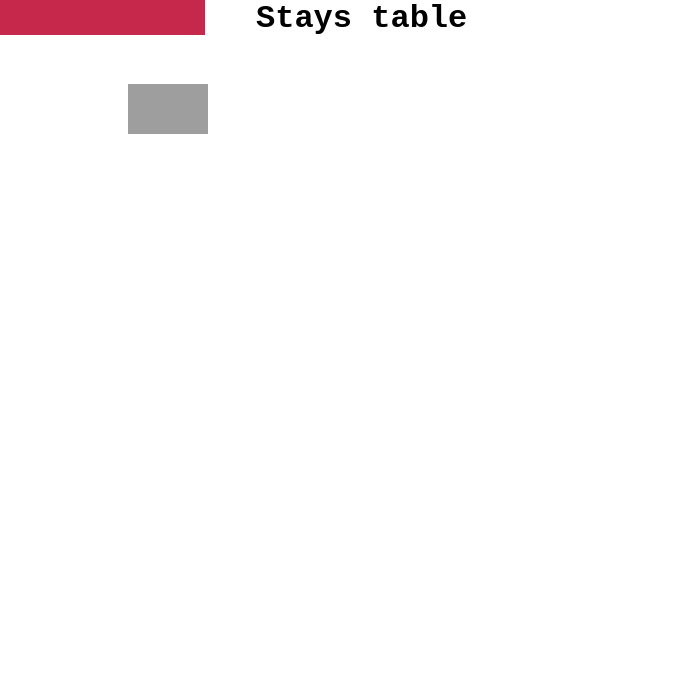
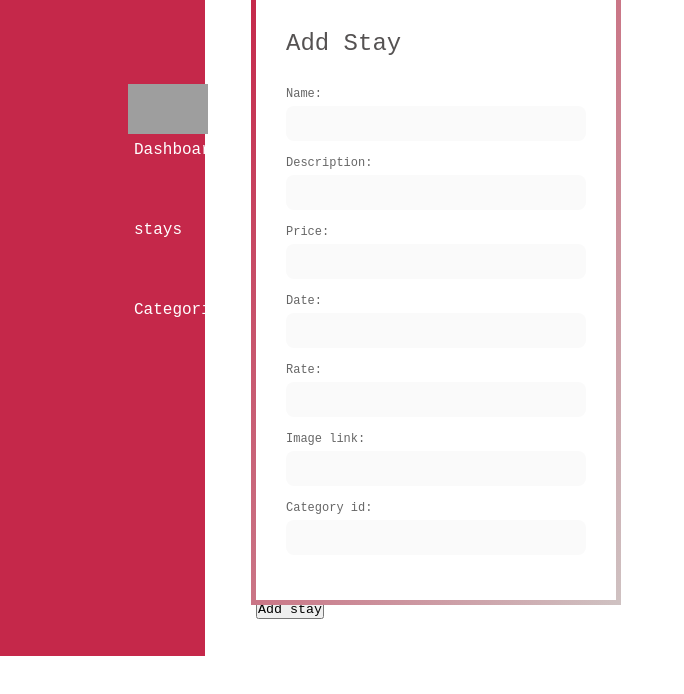
Before and after one commit to Batoul-Alsayyed/Airbnb, a React (Create React App) app in the folder react-app/: page /admin in a window 1280 px wide. Both pictures are taken after a click on the element "stays". Shown: the top 694 px of the page, without its empty margins (0-684 px from the left). Built offline with nearby package versions, Linux system fonts and the light colour scheme; no server answers; grey boxes are pictures that could not be loaded.

Commit message:
Cleaning the code + linking add categories, stays with their APIs

```diff
--- a/react-app/src/components/Adminpanel.jsx
+++ b/react-app/src/components/Adminpanel.jsx
@@ -1,135 +1,219 @@
-import React from 'react'
-import '../index.css'
-import logo from '../airbnb_logo_detail.jpg'
-import axios from 'axios';
+import React, {useState}  from "react";
+import "../index.css";
+import logo from "../airbnb_logo_detail.jpg";
+import { FontAwesomeIcon } from "@fortawesome/react-fontawesome";
+import axios from "axios";
+// import e from "cors";
 
 function Adminpanel() {
-    function staysOnClick(){
-        console.log('stays clicked')
-        //display stays table
-        loadStays();
 
+  const [name, setName] = useState("");
+
+  const [description, setDescription] = useState("");
+  const [price, setPrice] = useState("");
+  const [date, setDate] = useState("");
+  const [rate, setRate] = useState("");
+  const [image_link, setImageLink] = useState("");
+  const [category_id, setCategoryId] = useState("");
+  const [stay_id_test, setStayId] = useState("");
+  const [category_name, setCategoryName] = useState("");
+
+  console.log("test");
+  console.log(stay_id_test)
+
+  function addCategory(){
+    console.log("click");
+    alert('add category clicked')
+    console.log('add stay clicked');
+    axios.post(`http://127.0.0.1:8000/api/admin/add_category`, {name: category_name}
+    ).then(res => {
+      console.log(res.data.category);
+      // console.log('stayidtest ', stay_id_testt);
+
+    }, );
   }
-    function categoriesOnClick(){
-        console.log('categories clicked')
-        loadCategories();
-    }
-    function dashboardOnClick(){
-        let title = document.getElementById('table-title');
-        title.innerHTML = ""
-        let stays= document.getElementById('stays_table');
-        stays.innerHTML =``;
-    }
-    function loadStays(){
-        let title = document.getElementById('table-title');
-        title.innerHTML = "Stays table"
 
-        axios.get(`http://127.0.0.1:8000/api/admin/stays`
+  function addStay(){
+    axios.post(`http://127.0.0.1:8000/api/admin/add_stay`, {name: name, description: description, price: price, date: date, rate: rate, category_id: category_id}
     ).then(res => {
-    console.log(res.data.stays);
-    let stays= document.getElementById('stays_table');
-    stays.innerHTML =`<thead>
-    <tr class="header-class">
-      <th>Id </th>
-      <th>Name</th>
-      <th>price</th>
-      <th>Description</th>
-      <th>Date</th>
-      <th>Rate</th>
-      <th>Category Id</th>
-      <th>Number of likes</th>
-      <th>Image link</th>
-    </tr>
-  </thead>`;
-  for (let stay=0; stay< res.data.stays.length; stay++){
-    stays.innerHTML +=
-        `<tr>
-        <td>${res.data.stays[stay]["id"]}</td>
-        <td>>${res.data.stays[stay]["name"]}</td>
-        <td>>${res.data.stays[stay]["description"]}</td>
-        <td>>${res.data.stays[stay]["price"]}</td>
-        <td>>${res.data.stays[stay]["rate"]}</td>
-        <td>>${res.data.stays[stay]["category_id"]}</td>
-        <td>>${res.data.stays[stay]["number_of_likes"]}</td>
-        <td>imageLink</td>
-        </tr>`
-  }
+      //console.log(res.data.stay.id);
+      const stay_id_testt = res.data.stay.id;
+
+      setStayId(stay_id_testt);
+      console.log('stayidtest ', stay_id_testt);
+
+    },    );
+    axios.post(`http://127.0.0.1:8000/api/admin/add_image`, {image_link: image_link, stay_id: stay_id_test+1}
+    ).then(res => {
+      console.log(res);
     });
   }
-    function loadCategories(){
-        let title = document.getElementById('table-title');
-        title.innerHTML = "Categories table"
-        axios.get(`http://127.0.0.1:8000/api/admin/categories`
-  ).then(res => {
-    console.log(res.data.categories);
-    let categories= document.getElementById('stays_table');
-    categories.innerHTML =`<thead>
-    <tr class="header-class">
-      <th> Id </th>
-      <th> Name</th>
-    </tr>
-  </thead>`;
-  for (let category=0; category< res.data.categories.length; category++){
-    categories.innerHTML +=
-        `<tr>
-        <td>${res.data.categories[category]["id"]}</td>
-        <td>>${res.data.categories[category]["name"]}</td>
-        </tr>`
+
+
+  function staysOnClick() {
+    //console.log("stays clicked");
+    //Add stays form
+    document.getElementById('stays_table').classList.remove('hide');
+    document.getElementById('stays_table2').classList.add('hide');
+
+    document.getElementById('add_stay_btn').classList.remove('hide');
+    document.getElementById('add_category_btn').classList.add('hide');
   }
-  });
+  function categoriesOnClick() {
+    //console.log("categories clicked");
+    document.getElementById('stays_table2').classList.remove('hide');
+    document.getElementById('stays_table').classList.add('hide');
+
+    document.getElementById('add_stay_btn').classList.add('hide');
+    document.getElementById('add_category_btn').classList.remove('hide');
+    //document.getElementById('add_category_btn').addEventListener('click',addCategory);
   }
+
+  function dashboardOnClick() {
+
+    document.getElementById('stays_table2').classList.add('hide');
+    document.getElementById('stays_table').classList.add('hide');
+
+    document.getElementById('add_stay_btn').classList.add('hide');
+    document.getElementById('add_category_btn').classList.add('hide');
+  }
+
   return (
-    <div className='admin-panel'>
+    <div className="admin-panel">
       {/* Admin panel */}
       <div class="container2">
         <div class="navigation">
           <ul>
             <li id="logo">
               <a href="#">
-                            <span class="icon"><img src={logo}/></span>
+                <span class="icon">
+                  <img src={logo} />
+                </span>
               </a>
             </li>
             <li id="dashboard">
               <a href="#">
-                            <span class="icon"><i class="fa-solid fa-house-chimney"></i></span>
-                            <span class="title" onClick={dashboardOnClick}>Dashboard</span>
+                <span class="icon">
+                  <i class="fa-solid fa-house-chimney"></i>
+                </span>
+                <span class="title" onClick={dashboardOnClick}>
+                  Dashboard
+                </span>
               </a>
             </li>
             <li id="stays">
               <a href="#">
-                            <span class="icon"><i class="fa-solid fa-cart-shopping"></i></span>
-                            <span class="title" onClick={staysOnClick}>stays</span>
+                <span class="icon">
+                  <i class="fa-solid fa-cart-shopping"></i>
+                </span>
+                <span class="title" onClick={staysOnClick}>
+                  stays
+                </span>
               </a>
             </li>
             <li id="categories">
               <a href="#">
-                            <span class="icon"><i class="fa-solid fa-basket-shopping"></i></span>
-                            <span class="title" onClick={categoriesOnClick}>Categories</span>
+                <span class="icon">
+                  <i class="fa-solid fa-basket-shopping"></i>
+                </span>
+                <span class="title" onClick={categoriesOnClick}>
+                  Categories
+                </span>
               </a>
             </li>
-
           </ul>
-
         </div>
-          <div className=''></div>
+        <div className=""></div>
       </div>
       <div className="container3">
         {/*displaying stays and categories tables  */}
         <div class="stays-table">
-    <h1 id='table-title'></h1>
 
-    <table id='stays_table'>
-      <thead>
+          <form id="stays_table" className='hide'>
 
-      </thead>
+          <div className='form-inner'>
+            <h2>Add Stay</h2>
 
-    </table>
+            <div className='form-group'>
+                <label htmlFor='name'>Name: </label>
+                <input type="text" name="name1" id="name1"
+                 onChange={e => setName(e.target.value)} value={name}/>
+            </div>
+            <div className='form-group'>
+                <label htmlFor='description'>Description: </label>
+                <input type="text" name="description" id="description"
+                 onChange={e => setDescription(e.target.value)} value={description}
+                 />
+            </div>
+            <div className='form-group'>
+                <label htmlFor='description'>Price: </label>
+                <input type="text" name="description" id="description"
+                 onChange={e => setPrice(e.target.value)} value={price}
+                 />
+            </div>
+            <div className='form-group'>
+                <label htmlFor='description'>Date: </label>
+                <input type="text" name="description" id="description"
+                 onChange={e => setDate(e.target.value)} value={date}
+                 />
+            </div>
+            <div className='form-group'>
+                <label htmlFor='description'>Rate: </label>
+                <input type="text" name="description" id="description"
+                 onChange={e => setRate(e.target.value)} value={rate}
+                 />
+            </div>
 
+            <div className='form-group'>
+                <label htmlFor='description'>Image link: </label>
+                <input type="text" name="description" id="description"
+                 onChange={e => setImageLink(e.target.value)} value={image_link}
+                 />
+            </div>
+
+
+
+            <div className='form-group'>
+                <label htmlFor='description'>Category id: </label>
+                <input type="text" name="description" id="description"
+                 onChange={e => setCategoryId(e.target.value)} value={category_id}
+                 />
+            </div>
+
+
+
+            </div>
+          </form>
+          <button onClick={addStay} id="add_stay_btn" className="hide">Add stay</button>
+
+            {/* <input type="submit" value="Add stay" id="add_stay" onClick={addStay}></input> */}
+
+          {/* Adding add category form */}
+
+
+          <form id="stays_table2" className='hide'>
+
+          <div className='form-inner'>
+            <h2>Add Category</h2>
+
+            <div className='form-group'>
+                <label htmlFor='name'>Category Name: </label>
+                <input type="text" name="category-name" id="category_name"
+                 onChange={e => setCategoryName(e.target.value)} value={category_name}/>
+            </div>
+            {/* <input type="submit" value="Add category" id="add_category" onClick={addCategory}></input> */}
+            </div>
+          </form>
+          <br/>
+          <br/>
+          <br/>
+          <br/>
+          <br/>
+          <button onClick={addCategory} id="add_category_btn" className="">Add category</button>
         </div>
       </div>
     </div>
-
-  )
+  );
 }
 
-export default Adminpanel
+export default Adminpanel;
```
Lines whose indentation alone changed are shown as unchanged.
